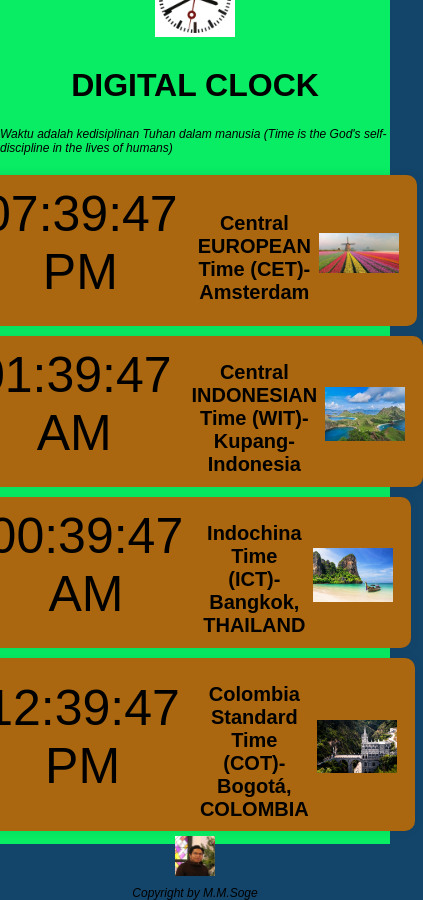
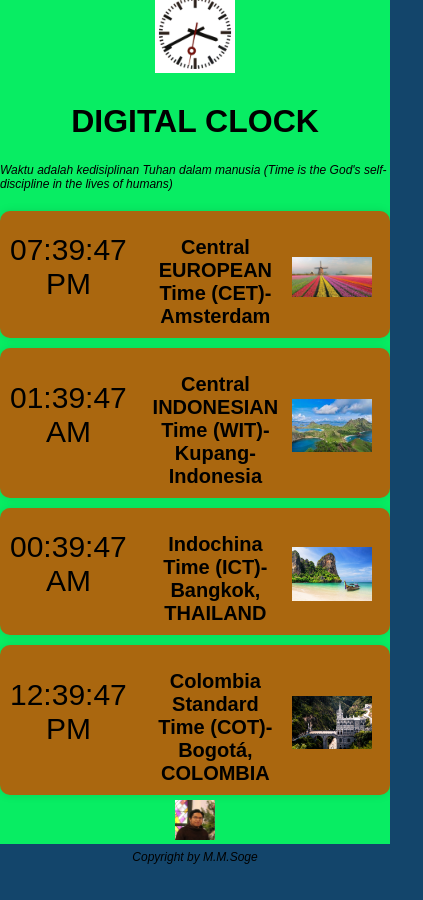
Before and after one commit to SogeEman/digital-clock, a plain HTML site: page index.html in a window 390 px wide. Shown: the whole page, 423 px wide, since content can reach past the window. After the commit the page ends 864 px from the top, so only its background shows below. Drawn offline with Linux system fonts and the light colour scheme.

Commit message:
Update index.html file

```diff
--- a/index.html
+++ b/index.html
@@ -84,6 +84,12 @@
             margin-top: 5px; /* Adjust top margin as needed */
             padding: 8px;
         }
+
+        @media only screen and (max-width: 600px) {
+            .clock {
+                font-size: 30px; /* Adjust the font size for smaller screens */
+            }
+        }
     </style>
 </head>
 <body>
```
